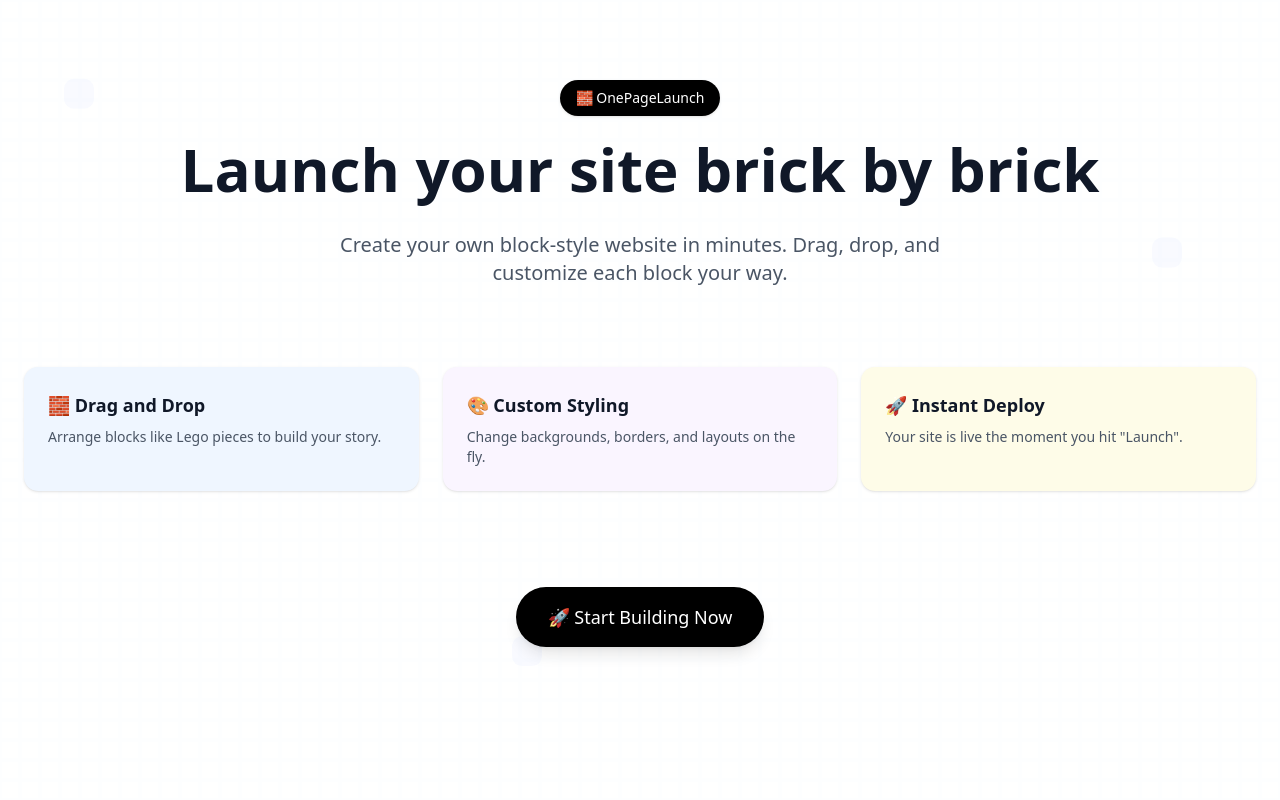
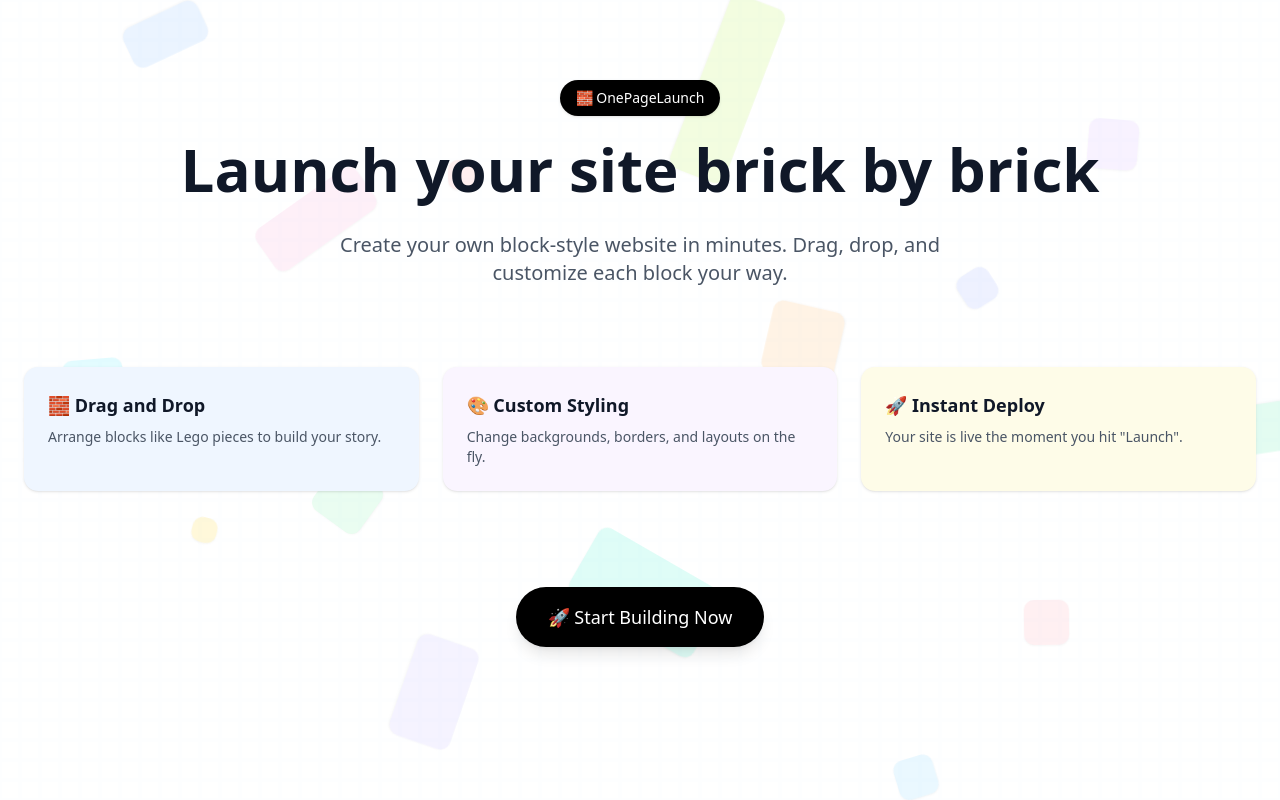
Before and after one commit to varun-r-boop/onepagelaunch, a Next.js app: page / in a window 1280 px wide. Built offline with nearby package versions, Linux system fonts and the light colour scheme.

Commit message:
Added landing page styling

```diff
--- a/src/app/page.tsx
+++ b/src/app/page.tsx
@@ -5,9 +5,21 @@ import Link from "next/link";
 import { useState, useEffect } from 'react';
 
 const floatingBricks = [
-  { style: 'top-[10%] left-[5%]', delay: 0 },
-  { style: 'top-[30%] left-[90%]', delay: 0.2 },
-  { style: 'top-[80%] left-[40%]', delay: 0.4 },
+  { style: 'top-[5%] left-[10%] w-[75px] h-[40px] bg-blue-200', delay: 0, duration: 4 },
+  { style: 'top-[15%] left-[85%] w-[50px] h-[50px] bg-purple-200', delay: 0.2, duration: 5 },
+  { style: 'top-[25%] left-[20%] w-[120px] h-[50px] bg-pink-200', delay: 0.4, duration: 6 },
+  { style: 'top-[35%] left-[75%] w-[35px] h-[35px] bg-indigo-200', delay: 0.1, duration: 4.5 },
+  { style: 'top-[45%] left-[5%] w-[60px] h-[60px] bg-cyan-200', delay: 0.3, duration: 5.5 },
+  { style: 'top-[55%] left-[90%] w-[150px] h-[45px] bg-emerald-200', delay: 0.5, duration: 3.5 },
+  { style: 'top-[65%] left-[15%] w-[25px] h-[25px] bg-amber-200', delay: 0.2, duration: 4.8 },
+  { style: 'top-[75%] left-[80%] w-[45px] h-[45px] bg-rose-200', delay: 0.4, duration: 5.2 },
+  { style: 'top-[85%] left-[30%] w-[100px] h-[60px] bg-violet-200', delay: 0.1, duration: 4.2 },
+  { style: 'top-[95%] left-[70%] w-[40px] h-[40px] bg-sky-200', delay: 0.3, duration: 5.8 },
+  { style: 'top-[10%] left-[50%] w-[175px] h-[55px] bg-lime-200', delay: 0.6, duration: 3.8 },
+  { style: 'top-[40%] left-[60%] w-[70px] h-[70px] bg-orange-200', delay: 0.7, duration: 6.2 },
+  { style: 'top-[70%] left-[45%] w-[140px] h-[75px] bg-teal-200', delay: 0.8, duration: 4.1 },
+  { style: 'top-[20%] left-[35%] w-[30px] h-[30px] bg-red-200', delay: 0.9, duration: 4.7 },
+  { style: 'top-[60%] left-[25%] w-[55px] h-[55px] bg-green-200', delay: 0.7, duration: 5.9 },
 ];
 
 const features = [
@@ -110,10 +122,20 @@ export default function Home() {
         {floatingBricks.map((b, i) => (
           <motion.div
             key={i}
-            className={`floating-brick absolute w-[30px] h-[30px] bg-indigo-100 rounded-lg opacity-20 z-10 ${b.style}`}
-            initial={{ y: 0 }}
-            animate={{ y: [0, -20, 0] }}
-            transition={{ duration: 6, repeat: Infinity, ease: 'easeInOut', delay: b.delay }}
+            className={`floating-brick absolute rounded-lg opacity-30 z-10 shadow-sm ${b.style}`}
+            initial={{ y: 0, rotate: 0, scale: 1 }}
+            animate={{
+              y: [0, -30, 0],
+              rotate: [0, 180, 360],
+              scale: [1, 1.1, 1]
+            }}
+            transition={{
+              duration: b.duration,
+              repeat: Infinity,
+              ease: 'easeInOut',
+              delay: b.delay,
+              times: [0, 0.5, 1]
+            }}
           />
         ))}
       </AnimatePresence>
```
